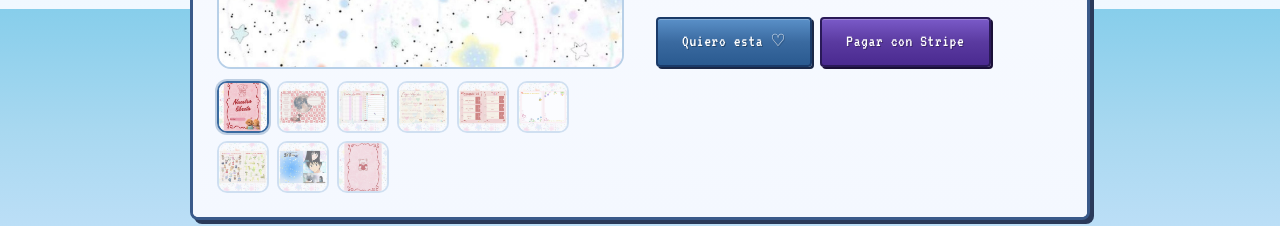
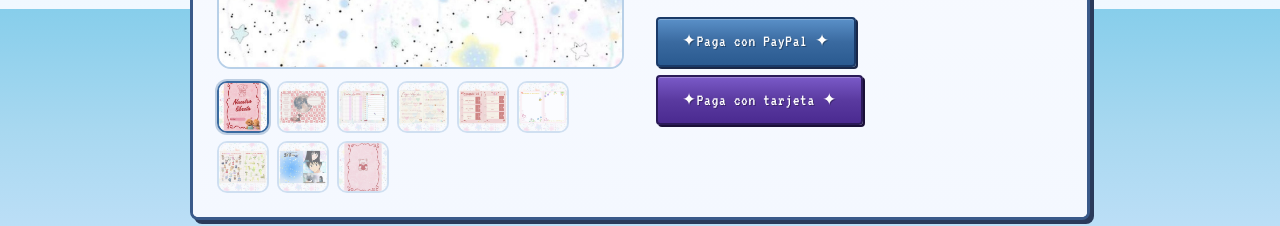
Before and after one commit to niromun/niromun-web, a plain HTML site: page index.html in a window 1280 px wide. Shown: the part 1591-1817 px from the top of the page. Drawn offline with Linux system fonts and the light colour scheme; no server answers; a web font is replaced by a local one.

Commit message:
botones pago

```diff
--- a/index.html
+++ b/index.html
@@ -1643,8 +1643,8 @@
                                 </ul>
                             </div>
                             <div class="product-buy-buttons">
-                                <a href="https://www.paypal.com/cgi-bin/webscr?cmd=_xclick&amp;business=niromun.nio%40gmail.com&amp;amount=15.00&amp;currency_code=EUR&amp;item_name=Libreta%20para%20parejas%20-%20Nuestra%20libreta" target="_blank" rel="noopener" class="btn product-buy-btn">Quiero esta &#x2661;</a>
-                                <a href="https://buy.stripe.com/5kQ3cucKreF9e2C7NsfrW00" target="_blank" rel="noopener" class="btn product-buy-btn btn-stripe">Pagar con Stripe</a>
+                                <a href="https://www.paypal.com/cgi-bin/webscr?cmd=_xclick&amp;business=niromun.nio%40gmail.com&amp;amount=15.00&amp;currency_code=EUR&amp;item_name=Libreta%20para%20parejas%20-%20Nuestra%20libreta" target="_blank" rel="noopener" class="btn product-buy-btn">&#x2726;Paga con PayPal &#x2726;</a>
+                                <a href="https://buy.stripe.com/5kQ3cucKreF9e2C7NsfrW00" target="_blank" rel="noopener" class="btn product-buy-btn btn-stripe">&#x2726;Paga con tarjeta &#x2726;</a>
                             </div>
                         </div>
                     </div>
```
